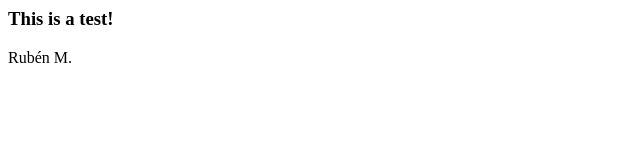
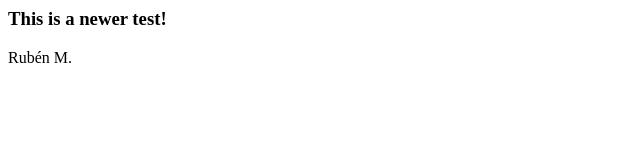
Before and after one commit to zx20student116/Ejemplo-01-Git, a plain HTML site: page index.html in a window 1280 px wide. Shown: the full height of the page, 0-640 px from the left. Drawn offline with Linux system fonts and the light colour scheme.

Commit message:
Segunda prueba

```diff
--- a/index.html
+++ b/index.html
@@ -5,7 +5,7 @@
 </head>
 
 <body>
-    <h3>This is a test!</h3>
+    <h3>This is a newer test!</h3>
     <p>Rubén M.</p>
 </body>
 
```
